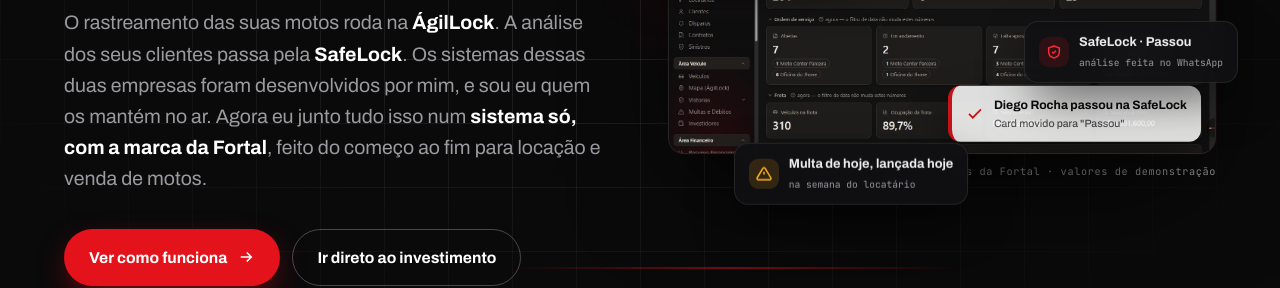
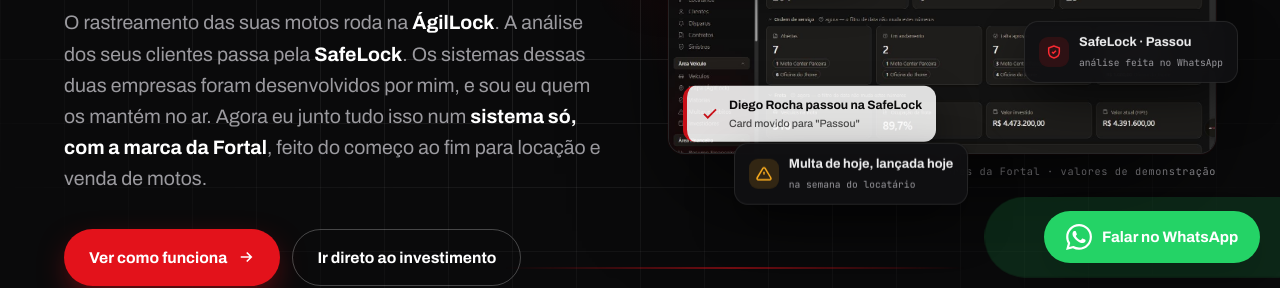
Before and after one commit to pedcastr/proposta-fortal-loca-vende, a plain HTML site: page index.html in a window 1280 px wide. Shown: the part 517-805 px from the top of the page. Drawn offline with Linux system fonts and the light colour scheme; animation ran at ten frames a second.

Commit message:
Abas sem empurrar a página e botão do WhatsApp com a animação da Raposo
- scrollIntoView rolava o body para o lado mesmo com overflow-x:hidden;
  agora só a fileira de abas rola, e html/body usam overflow-x:clip
- FAB pousa de cima e o anel pulsa, como o WhatsAppFlutuante da Raposo
- proporção fixa nas telas para não pular enquanto carregam

Co-Authored-By: Claude Opus 5.5 <noreply@anthropic.com>

```diff
--- a/index.html
+++ b/index.html
@@ -39,7 +39,8 @@
 }
 *{box-sizing:border-box;margin:0;padding:0}
 html{scroll-behavior:smooth;-webkit-text-size-adjust:100%}
-body{font-family:var(--sans);background:var(--ink);color:#ededee;line-height:1.6;-webkit-font-smoothing:antialiased;overflow-x:hidden}
+html,body{overflow-x:hidden;overflow-x:clip}
+body{font-family:var(--sans);background:var(--ink);color:#ededee;line-height:1.6;-webkit-font-smoothing:antialiased}
 a{color:inherit;text-decoration:none}
 img{display:block;max-width:100%}
 button{font-family:inherit}
@@ -174,7 +175,7 @@ section{position:relative}
 .row .dot{width:7px;height:7px;border-radius:50%;flex:none}
 .row span{flex:1;min-width:0;white-space:nowrap;overflow:hidden;text-overflow:ellipsis;color:#d2d2d6}
 .row strong{font-family:var(--mono);font-size:.68rem;white-space:nowrap}
-.toast{position:absolute;right:14px;bottom:14px;display:flex;align-items:center;gap:10px;background:#fff;color:var(--ink);padding:10px 14px;border-radius:12px;font-size:.76rem;font-weight:700;box-shadow:0 18px 40px rgba(0,0,0,.5);transform:translateY(140%);opacity:0;transition:transform .7s var(--ease),opacity .7s;max-width:calc(100% - 28px);border-left:4px solid var(--red)}
+.toast{position:absolute;left:14px;bottom:14px;display:flex;align-items:center;gap:10px;background:#fff;color:var(--ink);padding:10px 14px;border-radius:12px;font-size:.76rem;font-weight:700;box-shadow:0 18px 40px rgba(0,0,0,.5);transform:translateY(140%);opacity:0;transition:transform .7s var(--ease),opacity .7s;max-width:calc(100% - 28px);border-left:4px solid var(--red)}
 .toast.show{transform:none;opacity:1}
 .toast small{display:block;font-weight:500;font-size:.66rem;opacity:.7}
 .toast svg{width:18px;height:18px;flex:none;color:var(--red)}
@@ -280,7 +281,7 @@ section{position:relative}
 .mini-btn.ghost{background:transparent;color:#ff6a70}
 .mini-btn:disabled{opacity:.4;cursor:default}
 
-.shot-img{display:block;width:100%;height:auto;background:#141416}
+.shot-img{display:block;width:100%;height:auto;aspect-ratio:1440/717;background:#141416}
 .shots-box{position:relative;background:#141416}
 .shots-box .shot{display:none}
 .shots-box .shot.on{display:block;animation:shotIn .5s var(--ease)}
@@ -748,9 +749,15 @@ blockquote.q em{font-style:italic;color:var(--red-2);font-weight:800}
 footer{padding:40px 0;border-top:1px solid var(--line-d);font-size:.84rem;color:var(--muted-d)}
 .foot-in{display:flex;justify-content:space-between;align-items:center;gap:16px;flex-wrap:wrap}
 .foot-in a{color:var(--red-2)}
-.wa-fab{position:fixed;right:18px;bottom:calc(18px + env(safe-area-inset-bottom));z-index:70;width:60px;height:60px;border-radius:50%;background:#25d366;display:grid;place-items:center;box-shadow:0 14px 34px -8px rgba(0,0,0,.6);transform:scale(0);transition:transform .4s var(--ease)}
-.wa-fab.show{transform:scale(1)}
-.wa-fab svg{width:32px;height:32px;fill:#fff}
+.wa-fab{position:fixed;right:20px;bottom:calc(20px + env(safe-area-inset-bottom));z-index:70;display:inline-flex;align-items:center;gap:10px;height:52px;padding:0 22px;border-radius:999px;background:#25d366;color:#fff;font-weight:700;font-size:.95rem;box-shadow:0 14px 34px -8px rgba(0,0,0,.6);animation:zap-pousa .9s cubic-bezier(.16,1,.3,1) both}
+.wa-fab .anel{position:absolute;inset:0;border-radius:999px;background:#25d366;opacity:0;animation:zap-anel 2.4s ease-out 1.2s infinite;pointer-events:none}
+.wa-fab svg{position:relative;width:26px;height:26px;fill:#fff;flex:none}
+.wa-fab .txt{position:relative;white-space:nowrap}
+.wa-fab:hover{filter:brightness(1.06)}
+@media(max-width:767px){.wa-fab{width:58px;height:58px;padding:0;justify-content:center}.wa-fab .txt{display:none}.wa-fab svg{width:30px;height:30px}}
+@keyframes zap-pousa{0%{opacity:0;transform:translateY(-140px) scale(.8)}70%{opacity:1;transform:translateY(6px) scale(1.04)}100%{opacity:1;transform:none}}
+@keyframes zap-anel{0%{opacity:.55;transform:scale(1)}70%{opacity:0;transform:scale(1.75)}100%{opacity:0;transform:scale(1.75)}}
+@media (prefers-reduced-motion:reduce){.wa-fab,.wa-fab .anel{animation:none}}
 
 @media (prefers-reduced-motion:reduce){
   *,*::before,*::after{animation-duration:.01ms!important;animation-iteration-count:1!important;transition-duration:.01ms!important;scroll-behavior:auto!important}
@@ -1500,7 +1507,7 @@ footer{padding:40px 0;border-top:1px solid var(--line-d);font-size:.84rem;color:
   </div>
 </footer>
 
-<a class="wa-fab" id="waFab" target="_blank" rel="noopener" aria-label="Falar com Pedro no WhatsApp"><svg viewBox="0 0 24 24" role="img" aria-hidden="true"><path d="M17.472 14.382c-.297-.149-1.758-.867-2.03-.967-.273-.099-.471-.148-.67.15-.197.297-.767.966-.94 1.164-.173.199-.347.223-.644.075-.297-.15-1.255-.463-2.39-1.475-.883-.788-1.48-1.761-1.653-2.059-.173-.297-.018-.458.13-.606.134-.133.298-.347.446-.52.149-.174.198-.298.298-.497.099-.198.05-.371-.025-.52-.075-.149-.669-1.612-.916-2.207-.242-.579-.487-.5-.669-.51-.173-.008-.371-.01-.57-.01-.198 0-.52.074-.792.372-.272.297-1.04 1.016-1.04 2.479 0 1.462 1.065 2.875 1.213 3.074.149.198 2.096 3.2 5.077 4.487.709.306 1.262.489 1.694.625.712.227 1.36.195 1.871.118.571-.085 1.758-.719 2.006-1.413.248-.694.248-1.289.173-1.413-.074-.124-.272-.198-.57-.347m-5.421 7.403h-.004a9.87 9.87 0 0 1-5.031-1.378l-.361-.214-3.741.982.998-3.648-.235-.374a9.86 9.86 0 0 1-1.51-5.26c.001-5.45 4.436-9.884 9.888-9.884 2.64 0 5.122 1.03 6.988 2.898a9.825 9.825 0 0 1 2.893 6.994c-.003 5.45-4.437 9.884-9.885 9.884m8.413-18.297A11.815 11.815 0 0 0 12.05 0C5.495 0 .16 5.335.157 11.892c0 2.096.547 4.142 1.588 5.945L.057 24l6.305-1.654a11.882 11.882 0 0 0 5.683 1.448h.005c6.554 0 11.89-5.335 11.893-11.893a11.821 11.821 0 0 0-3.48-8.413Z"/></svg></a>
+<a class="wa-fab" id="waFab" target="_blank" rel="noopener" aria-label="Falar com Pedro no WhatsApp"><span class="anel" aria-hidden="true"></span><svg viewBox="0 0 24 24" role="img" aria-hidden="true"><path d="M17.472 14.382c-.297-.149-1.758-.867-2.03-.967-.273-.099-.471-.148-.67.15-.197.297-.767.966-.94 1.164-.173.199-.347.223-.644.075-.297-.15-1.255-.463-2.39-1.475-.883-.788-1.48-1.761-1.653-2.059-.173-.297-.018-.458.13-.606.134-.133.298-.347.446-.52.149-.174.198-.298.298-.497.099-.198.05-.371-.025-.52-.075-.149-.669-1.612-.916-2.207-.242-.579-.487-.5-.669-.51-.173-.008-.371-.01-.57-.01-.198 0-.52.074-.792.372-.272.297-1.04 1.016-1.04 2.479 0 1.462 1.065 2.875 1.213 3.074.149.198 2.096 3.2 5.077 4.487.709.306 1.262.489 1.694.625.712.227 1.36.195 1.871.118.571-.085 1.758-.719 2.006-1.413.248-.694.248-1.289.173-1.413-.074-.124-.272-.198-.57-.347m-5.421 7.403h-.004a9.87 9.87 0 0 1-5.031-1.378l-.361-.214-3.741.982.998-3.648-.235-.374a9.86 9.86 0 0 1-1.51-5.26c.001-5.45 4.436-9.884 9.888-9.884 2.64 0 5.122 1.03 6.988 2.898a9.825 9.825 0 0 1 2.893 6.994c-.003 5.45-4.437 9.884-9.885 9.884m8.413-18.297A11.815 11.815 0 0 0 12.05 0C5.495 0 .16 5.335.157 11.892c0 2.096.547 4.142 1.588 5.945L.057 24l6.305-1.654a11.882 11.882 0 0 0 5.683 1.448h.005c6.554 0 11.89-5.335 11.893-11.893a11.821 11.821 0 0 0-3.48-8.413Z"/></svg><span class="txt">Falar no WhatsApp</span></a>
 
 <script>
 (function(){
@@ -1570,7 +1577,6 @@ footer{padding:40px 0;border-top:1px solid var(--line-d);font-size:.84rem;color:
     var y = window.scrollY, h = document.documentElement.scrollHeight - innerHeight;
     nav.classList.toggle('solid', y > 30);
     bar.style.width = (h>0 ? y/h*100 : 0) + '%';
-    fab.classList.toggle('show', y > innerHeight*0.8);
   };
   addEventListener('scroll', onScroll, {passive:true}); onScroll();
 
@@ -1610,7 +1616,8 @@ footer{padding:40px 0;border-top:1px solid var(--line-d);font-size:.84rem;color:
       imgs.forEach(function(s,k){ s.classList.toggle('on', k===i); });
       $('#shotUrl').textContent = 'sistema.fortallocaevende.com/' + imgs[i].dataset.url;
       $('#shotCap').textContent = imgs[i].dataset.cap;
-      b.scrollIntoView({block:'nearest', inline:'center', behavior: reduce ? 'auto' : 'smooth'});
+      var row = b.parentElement;
+      if(row.scrollWidth > row.clientWidth) row.scrollTo({left: b.offsetLeft - row.offsetLeft - (row.clientWidth - b.offsetWidth)/2, behavior: reduce ? 'auto' : 'smooth'});
     });
   });
 
```
Also changed, not shown: _fontes/celular.html (+1 -1 lines).
